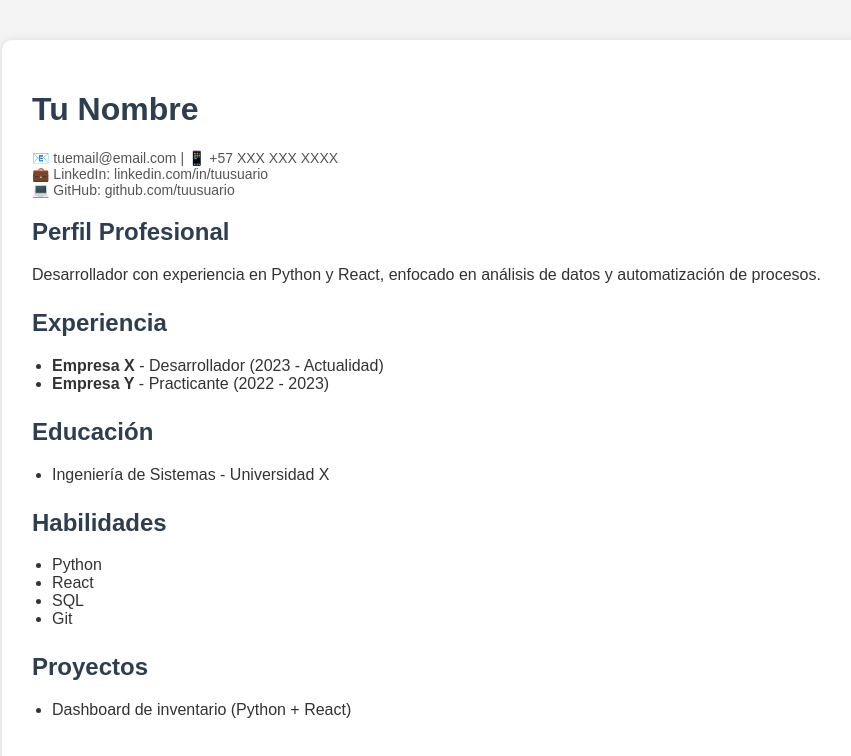
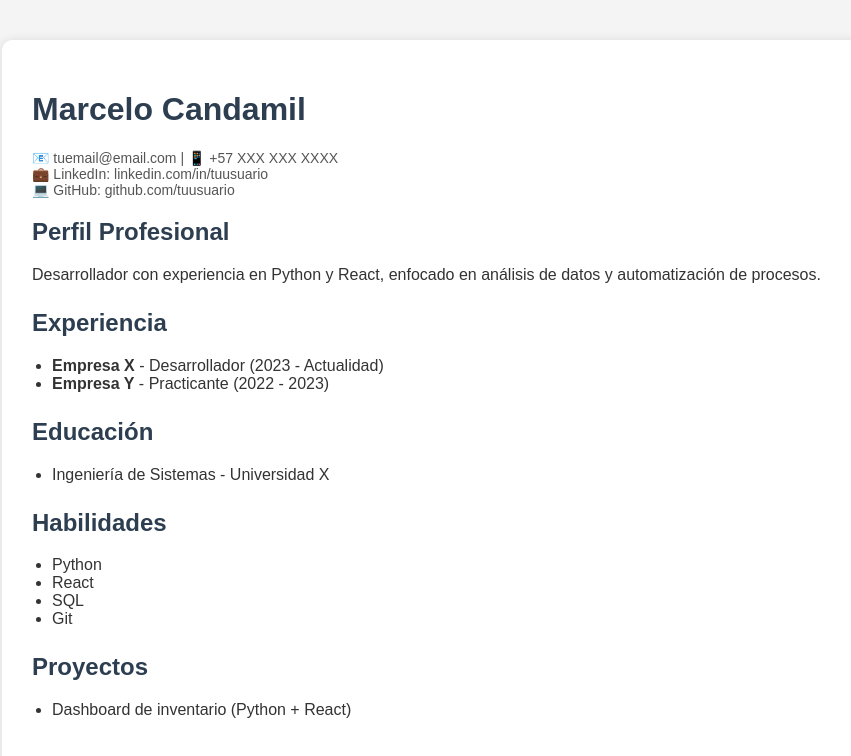
Before and after one commit to traderon/hoja_vida, a plain HTML site: page index.html in a window 1280 px wide. Shown: the whole page, without its empty margins (208-1059 px from the left). Drawn offline with Linux system fonts and the light colour scheme.

Commit message:
segundo commit

```diff
--- a/index.html
+++ b/index.html
@@ -37,7 +37,7 @@
 <body>
 
 <div class="container">
-  <h1>Tu Nombre</h1>
+  <h1>Marcelo Candamil</h1>
   <p class="contact">
     📧 tuemail@email.com | 📱 +57 XXX XXX XXXX <br>
     💼 LinkedIn: linkedin.com/in/tuusuario <br>
```
